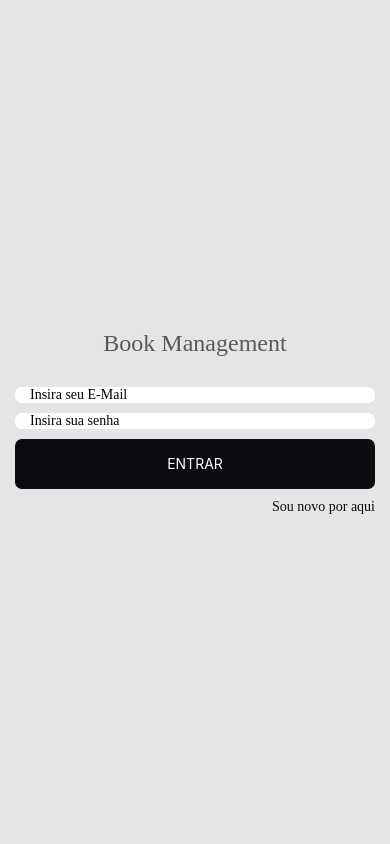
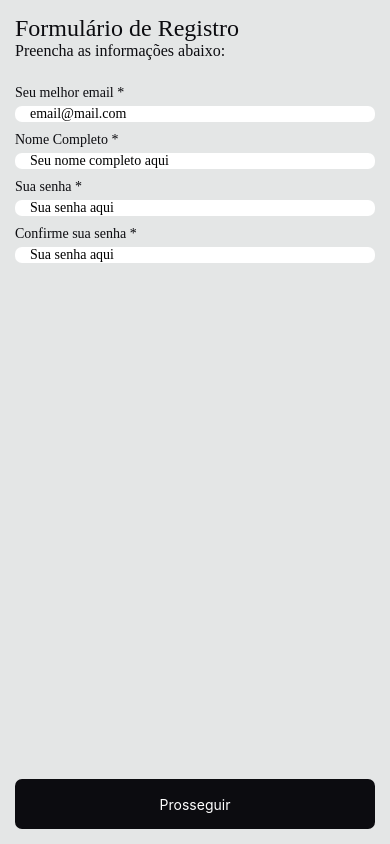
Before and after one commit to BrunoLucena99/rn-book-management, a React Native app: screen /RegisterUser in a window 390 px wide. Built offline with nearby package versions, Linux system fonts and the light colour scheme.

Commit message:
add react navigation

```diff
--- a/App.tsx
+++ b/App.tsx
@@ -1,8 +1,7 @@
 import React from 'react';
 import {SafeAreaView, StatusBar} from 'react-native';
 import {ThemeProvider} from 'styled-components/native';
-import LoginPage from './src/pages/Login';
-import RegisterUserPage from './src/pages/RegisterUser';
+import Routes from './src/routes';
 import theme from './src/utils/theme';
 
 const App = () => {
@@ -10,7 +9,7 @@ const App = () => {
 		<SafeAreaView style={{flex: 1}}>
 			<StatusBar barStyle="light-content" />
 			<ThemeProvider theme={theme}>
-				<LoginPage />
+				<Routes />
 			</ThemeProvider>
 		</SafeAreaView>
 	);
--- a/package.json
+++ b/package.json
@@ -12,8 +12,12 @@
   "dependencies": {
     "@react-native-firebase/app": "^12.7.3",
     "@react-native-firebase/auth": "^12.7.3",
+    "@react-navigation/native": "^6.0.2",
+    "@react-navigation/native-stack": "^6.1.0",
     "react": "17.0.2",
     "react-native": "0.65.1",
+    "react-native-safe-area-context": "^3.3.0",
+    "react-native-screens": "^3.6.0",
     "styled-components": "^5.3.1"
   },
   "devDependencies": {
--- a/src/hooks/useAuth/index.ts
+++ b/src/hooks/useAuth/index.ts
@@ -1,21 +1,27 @@
 import auth from '@react-native-firebase/auth';
+import {useNavigation} from '@react-navigation/native';
+import {NativeStackNavigationProp} from '@react-navigation/native-stack/lib/typescript/src/types';
+import {RootStackParamList} from '../../types/navigation';
 
 const useAuth = () => {
+	const navigation =
+		useNavigation<NativeStackNavigationProp<RootStackParamList>>();
+
 	const handleLoginWithEmail = async (email: string, password: string) => {
 		try {
 			const user = await auth().signInWithEmailAndPassword(email, password);
 			console.log(user);
 		} catch (err) {
-			handleFirebaseErrors(err.code);
+			if (err.code === 'auth/user-not-found') {
+				navigation.navigate('RegisterUser', {email, password});
+			} else {
+				handleFirebaseErrors(err.code);
+			}
 		}
 	};
 
 	const handleFirebaseErrors = (errorCode?: string) => {
-		if (errorCode === 'auth/user-not-found') {
-			console.log('Usuário não encontrado');
-		} else {
-			console.log('Erro não identificado');
-		}
+		console.log('Erro não identificado', errorCode);
 	};
 
 	return {
--- a/src/pages/RegisterUser/index.tsx
+++ b/src/pages/RegisterUser/index.tsx
@@ -1,6 +1,8 @@
 import React from 'react';
+import { useState } from 'react';
 import Button from '../../components/Button';
 import Input from '../../components/Input';
+import {RegisterUserProps} from '../../types/navigation';
 import {
 	DescriptionText,
 	FormContainer,
@@ -10,7 +12,13 @@ import {
 	InputWrapper,
 } from './styles';
 
-const RegisterUserPage = () => {
+const RegisterUserPage = ({navigation, route}: RegisterUserProps) => {
+
+	const [email, setEmail] = useState(route.params?.email ?? '');
+	const [password, setPassword] = useState(route.params?.password ?? '');
+	const [confirmPassword, setConfirmPassword] = useState('');
+	const [userName, setUserName] = useState('');
+
 	return (
 		<>
 			<MainContainer>
@@ -21,20 +29,31 @@ const RegisterUserPage = () => {
 						keyboardType="email-address"
 						placeholder="email@mail.com"
 						label="Seu melhor email *"
+						value={email}
+						onChangeText={setEmail}
 					/>
 					<InputWrapper />
-					<Input placeholder="Seu nome completo aqui" label="Nome Completo *" />
+					<Input
+						value={userName}
+						onChangeText={setUserName}
+						placeholder="Seu nome completo aqui"
+						label="Nome Completo *"
+					/>
 					<InputWrapper />
 					<Input
 						secureTextEntry
 						placeholder="Sua senha aqui"
 						label="Sua senha *"
+						value={password}
+						onChangeText={setPassword}
 					/>
 					<InputWrapper />
 					<Input
 						secureTextEntry
 						placeholder="Sua senha aqui"
 						label="Confirme sua senha *"
+						value={confirmPassword}
+						onChangeText={setConfirmPassword}
 					/>
 				</FormContainer>
 			</MainContainer>
--- /dev/null
+++ b/src/routes/index.tsx
@@ -0,0 +1,21 @@
+import React from 'react';
+import {createNativeStackNavigator} from '@react-navigation/native-stack';
+import {NavigationContainer} from '@react-navigation/native';
+import LoginPage from '../pages/Login';
+import RegisterUserPage from '../pages/RegisterUser';
+import {RootStackParamList} from '../types/navigation';
+
+const Routes = () => {
+	const Stack = createNativeStackNavigator<RootStackParamList>();
+
+	return (
+		<NavigationContainer>
+			<Stack.Navigator screenOptions={{headerShown: false}}>
+				<Stack.Screen name="Login" component={LoginPage} />
+				<Stack.Screen name="RegisterUser" component={RegisterUserPage} />
+			</Stack.Navigator>
+		</NavigationContainer>
+	);
+};
+
+export default Routes;
--- /dev/null
+++ b/src/types/navigation.ts
@@ -0,0 +1,16 @@
+import {RouteProp} from '@react-navigation/native';
+import {NativeStackNavigationProp} from '@react-navigation/native-stack';
+
+export type RootStackParamList = {
+	RegisterUser?: {email?: string; password?: string};
+	Login: undefined;
+};
+
+export type LoginPageProps = {
+	navigation: NativeStackNavigationProp<RootStackParamList, 'Login'>;
+};
+
+export type RegisterUserProps = {
+	navigation: NativeStackNavigationProp<RootStackParamList, 'RegisterUser'>;
+	route: RouteProp<RootStackParamList, 'RegisterUser'>;
+};
```
Also changed, not shown: 1 other file (tests, documents, lock files or other folders).
